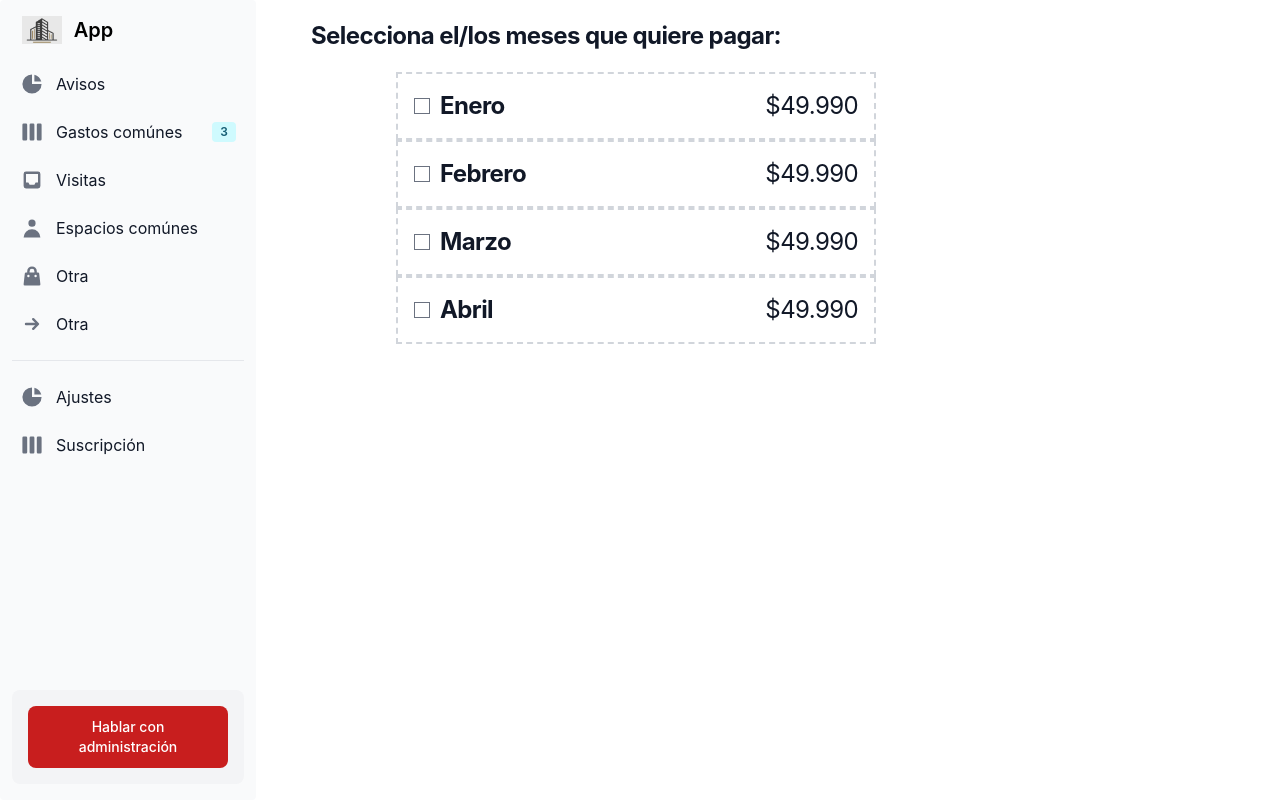
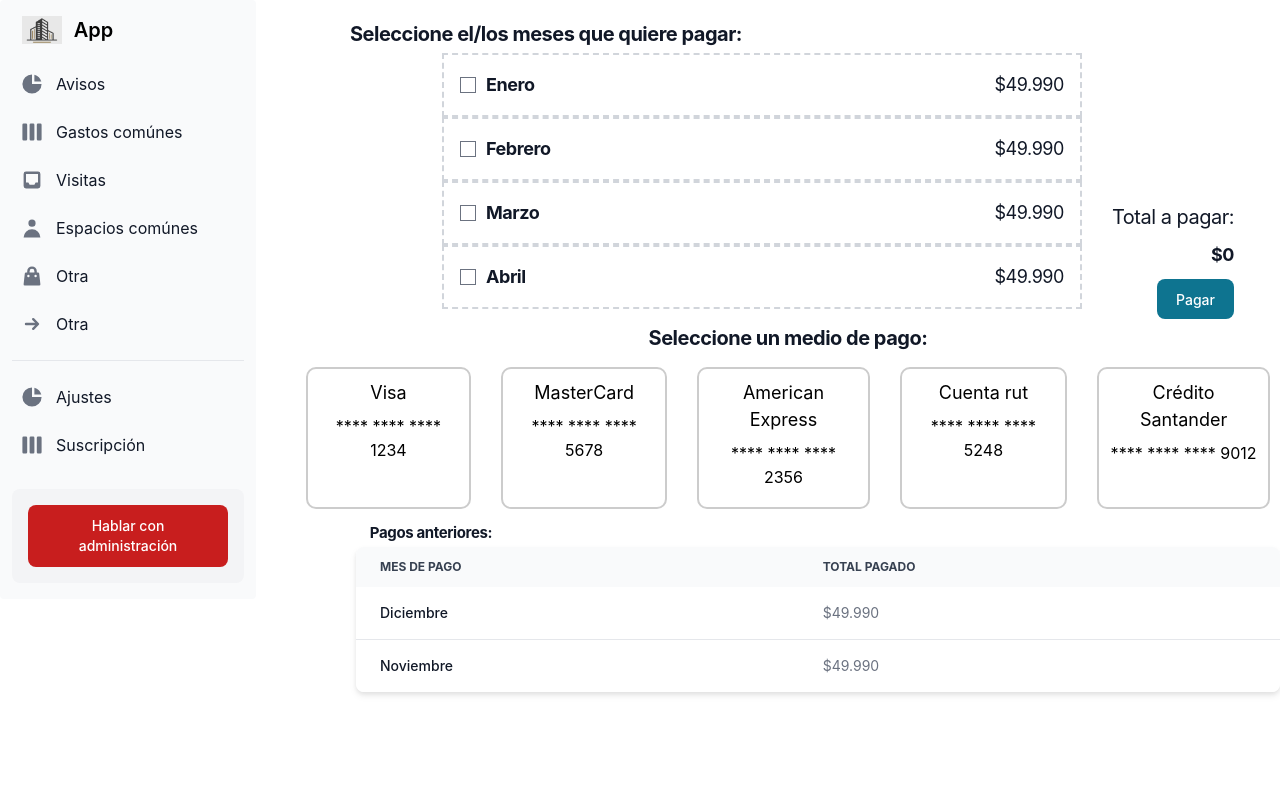
Before and after one commit to nicolasukd/DIU-project, a React (Create React App) app: page /gastosComunes in a window 1280 px wide. Built offline with nearby package versions, Linux system fonts and the light colour scheme.

Commit message:
Vistas de Alonso listas

```diff
--- a/src/App.css
+++ b/src/App.css
@@ -35,7 +35,7 @@
   align-items: center;
   justify-content: center;
   font-size: calc(10px + 2vmin);
-  color: white;
+  color: rgb(0, 0, 0);
 }
 
 .App-link {
--- a/src/App.js
+++ b/src/App.js
@@ -10,7 +10,7 @@ import SeleccionarHorario from './components/seleccionarHorarios';
 function App() {
   return (
     <div className="App">
-      <div className='Sidebar'>
+      <div >
         <Sidebar />
       </div>
       <BrowserRouter>
--- a/src/assets/styles/Avisos.css
+++ b/src/assets/styles/Avisos.css
@@ -2,6 +2,7 @@
     padding: 20px;
     display: grid;
 }
+
 .row {
     justify-content: center;
     display: flex;
@@ -9,3 +10,16 @@
     padding: 10px;
 
 }
+
+.card {
+    border: 2px solid #ccc;
+    border-radius: 10px;
+    margin: 10px;
+    padding: 10px;
+    cursor: pointer;
+    transition: border-color 0.3s ease;
+}
+
+.selected {
+    border-color: #007bff;
+}
--- a/src/components/GastosComunes.js
+++ b/src/components/GastosComunes.js
@@ -1,19 +1,39 @@
+// App.js
+import { Button, Modal, Table } from 'flowbite-react';
 import React, { useState } from 'react';
-const meses = ["Enero", "Febrero", "Marzo", "Abril"]
-const ListaDeudas = ({ texto, seleccionado, onToggleSeleccion }) => {
-    const borderStyle = seleccionado ? 'border-solid border-2 border-blue-500' : 'border-dashed border-2 border-gray-300';
+
+const cardStyle = {
+    border: '2px solid #ccc',
+    borderRadius: '10px',
+    margin: '10px',
+    padding: '10px',
+    cursor: 'pointer',
+    transition: 'border-color 0.3s ease',
+};
+
+const selectedCardStyle = {
+    borderColor: '#007bff',
+};
+
+const Card = ({ type, number, name, onSelect, isSelected }) => {
+    const combinedStyles = { ...cardStyle, ...(isSelected && selectedCardStyle) };
 
     return (
-        <div className={`p-4 ${borderStyle}`} style={{ display: "flex", width: "30rem", flexDirection: 'row', gap: "10px", alignItems: "center" }}>
-            <input type="checkbox" checked={seleccionado} onChange={onToggleSeleccion} />
-            <h5 className="text-2xl font-bold tracking-tight text-gray-900 dark:text-white">{texto}</h5>
-            <h5 className="text-2xl tracking-tight text-gray-900 dark:text-white" style={{ marginLeft: "auto" }}>$49.990</h5>
-        </div >
+        <div style={combinedStyles} onClick={onSelect}>
+            <div style={{ display: 'flex', flexDirection: 'column', alignItems: 'center' }}>
+                <div style={{ marginBottom: '8px', fontSize: '18px' }}>{type}</div>
+                <div style={{ marginBottom: '8px', fontSize: '16px' }}>{number}</div>
+            </div>
+        </div>
     );
 };
 
 const GastosComunes = () => {
     const [seleccionados, setSeleccionados] = useState([false, false, false, false]);
+    const [statePagadoPopup, setStatePagadooPopup] = useState(null);
+    const [selectedCard, setSelectedCard] = useState(null);
+
+    const meses = ["Enero", "Febrero", "Marzo", "Abril"];
 
     const handleToggleSeleccion = (index) => {
         const nuevosSeleccionados = [...seleccionados];
@@ -21,18 +41,97 @@ const GastosComunes = () => {
         setSeleccionados(nuevosSeleccionados);
     };
 
+    const handleCardSelect = (index) => {
+        setSelectedCard(index);
+    };
+
+    const calcularTotal = () => {
+        const total = seleccionados.reduce((acc, isSelected, index) => {
+            if (isSelected) {
+                acc += 49990;
+            }
+            return acc;
+        }, 0);
+        return total;
+    };
+
+    const cards = [
+        { type: 'Visa', number: '**** **** **** 1234', name: 'John Doe' },
+        { type: 'MasterCard', number: '**** **** **** 5678', name: 'Jane Doe' },
+        { type: 'American Express', number: '**** **** **** 2356', name: 'John Doe' },
+        { type: 'Cuenta rut', number: '**** **** **** 5248', name: 'John Doe' },
+        { type: 'Crédito Santander', number: '**** **** **** 9012', name: 'John Doe' },
+    ];
+
     return (
-        <div style={{ display: 'flex', marginTop: "20px", marginLeft: "40px", flexDirection: "column", gap: "20px" }}>
-            <h5 style={{ width: "500px" }} className="text-2xl font-bold tracking-tight text-gray-900 dark:text-white">Selecciona el/los meses que quiere pagar:</h5>
+        <div>
+            <div style={{ display: 'flex', marginTop: "20px", marginLeft: "40px", flexDirection: "column", gap: "5px" }}>
+                <h5 style={{ width: "500px", fontSize: '20px' }} className="text-lg font-bold tracking-tight text-gray-900 dark:text-white">Seleccione el/los meses que quiere pagar:</h5>
+                <div style={{ left: "500px", display: "flex", justifyContent: "center" }}>
+                    <div style={{ marginLeft: "100px" }}>
+                        {seleccionados.map((seleccionado, index) => (
+                            <div key={index} className={`p-4 ${seleccionado ? 'border-solid border-2 border-blue-500' : 'border-dashed border-2 border-gray-300'}`} style={{ display: "flex", width: "40rem", flexDirection: 'row', gap: "10px", alignItems: "center" }}>
+                                <input type="checkbox" checked={seleccionado} onChange={() => handleToggleSeleccion(index)} />
+                                <h5 className="text-lg font-bold tracking-tight text-gray-900 dark:text-white">{meses[index]}</h5>
+                                <h5 className="text-lg tracking-tight text-gray-900 dark:text-white" style={{ marginLeft: "auto" }}>$49.990</h5>
+                            </div>
+                        ))}
+                    </div>
+                    <div style={{ display: "flex", flexDirection: "column", marginLeft: "30px", gap: "10px", alignItems: "flex-end", alignContent: "flex-end" }}>
+                        <h5 style={{ marginTop: "150px", fontSize: '20px' }} className="text-lg tracking-tight text-gray-900 dark:text-white">Total a pagar:</h5>
+                        <h5 className="text-lg font-bold tracking-tight text-gray-900 dark:text-white">${calcularTotal()}</h5>
+                        <Button onClick={() => setStatePagadooPopup(true)} style={{ height: "40px", fontSize: '18px' }}>Pagar</Button>
+                    </div>
+                    <Modal size="sm" dismissible show={statePagadoPopup} on>
+                        <Modal.Body>
+                            <div style={{ display: "flex", justifyContent: "center" }}>
+                                <h5 className="text-lg font-bold tracking-tight text-gray-900 dark:text-white" style={{ marginBottom: "20px" }}>{!(seleccionados.some(elemento => elemento === true)) ? "Seleccione mes/es a pagar" : selectedCard == null ? "Seleccione un medio de pago" : "Transacción exitosa"}</h5>
+                            </div>
+                            <div style={{ display: "flex", justifyContent: "center" }}>
+                                <Button onClick={() => { setStatePagadooPopup(false) }}>Aceptar</Button>
+                            </div>
+                        </Modal.Body>
+                    </Modal>
+                </div>
+                <h5 style={{ fontSize: '20px' }} className="text-lg font-bold tracking-tight text-gray-900 dark:text-white">Seleccione un medio de pago:</h5>
+                <div style={{ display: "flex", flexDirection: "row", gap: "10px" }}>
+                    {cards.map((card, index) => (
+                        <Card
+                            key={index}
+                            type={card.type}
+                            number={card.number}
+                            name={card.name}
+                            onSelect={() => handleCardSelect(index)}
+                            isSelected={selectedCard === index}
+                        />
+                    ))}
+                </div>
+            </div>
             <div style={{ marginLeft: "100px" }}>
-                {seleccionados.map((seleccionado, index) => (
-                    <ListaDeudas
-                        key={index}
-                        texto={`${meses[index]}`}
-                        seleccionado={seleccionado}
-                        onToggleSeleccion={() => handleToggleSeleccion(index)}
-                    />
-                ))}</div>
+                <h5 style={{ width: "150px", fontSize: '15px' }} className="text-lg font-bold tracking-tight text-gray-900 dark:text-white">Pagos anteriores:</h5>
+                <Table>
+                    <Table.Head>
+                        <Table.HeadCell>Mes de pago</Table.HeadCell>
+                        <Table.HeadCell>Total pagado</Table.HeadCell>
+                    </Table.Head>
+                    <Table.Body className="divide-y">
+                        <Table.Row className="bg-white dark:border-gray-700 dark:bg-gray-800">
+                            <Table.Cell className="whitespace-nowrap font-medium text-gray-900 dark:text-white">
+                                {'Diciembre'}
+                            </Table.Cell>
+                            <Table.Cell>$49.990</Table.Cell>
+                        </Table.Row>
+                        <Table.Row className="bg-white dark:border-gray-700 dark:bg-gray-800">
+                            <Table.Cell className="whitespace-nowrap font-medium text-gray-900 dark:text-white">
+                                Noviembre
+                            </Table.Cell>
+                            <Table.Cell>$49.990</Table.Cell>
+
+                        </Table.Row>
+
+                    </Table.Body>
+                </Table>
+            </div>
         </div>
     );
 };
--- a/src/components/Sidebar.js
+++ b/src/components/Sidebar.js
@@ -20,18 +20,18 @@ function Component() {
     const id = open ? 'simple-popup' : undefined;
 
     return (
-        <div>
+        <div >
             <Sidebar aria-label="Default sidebar example" >
                 <Sidebar.Logo href="#" img={logo} imgAlt="logo">
                     App
                 </Sidebar.Logo>
-                <div className='Sidebar'>
+                <div >
                     <Sidebar.Items style={{ textAlign: 'initial' }}>
                         <Sidebar.ItemGroup>
                             <Sidebar.Item href="/avisos" icon={HiChartPie}>
                                 Avisos
                             </Sidebar.Item>
-                            <Sidebar.Item href="/gastosComunes" icon={HiViewBoards} label="3" >
+                            <Sidebar.Item href="/gastosComunes" icon={HiViewBoards} >
                                 Gastos comúnes
                             </Sidebar.Item>
                             <Sidebar.Item href="/visitas" icon={HiInbox}>
@@ -81,7 +81,7 @@ function Component() {
                     </form>
                 </Card>
             </BasePopup>
-        </div>
+        </div >
 
     );
 }
--- a/src/components/seleccionarHorarios.js
+++ b/src/components/seleccionarHorarios.js
@@ -1,7 +1,7 @@
 import React, { useState } from 'react';
 import { useParams } from 'react-router-dom';
 import feria from '../assets/images/feriaNavideña.jpg';
-import Paginacion from './Paginacion';
+import Paginacion from './paginacion';
 import { Button, Modal } from 'flowbite-react';
 
 function SeleccionarHorario() {
```
Also changed, not shown: src/components/EspaciosComunes.js (+15 -5 lines).
